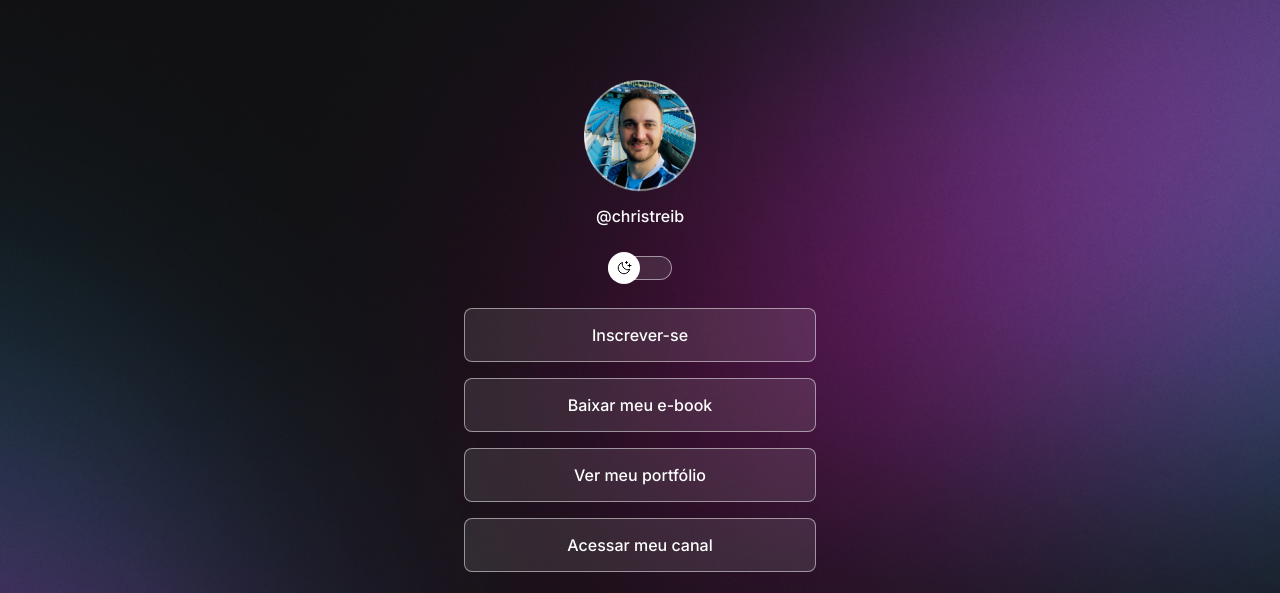
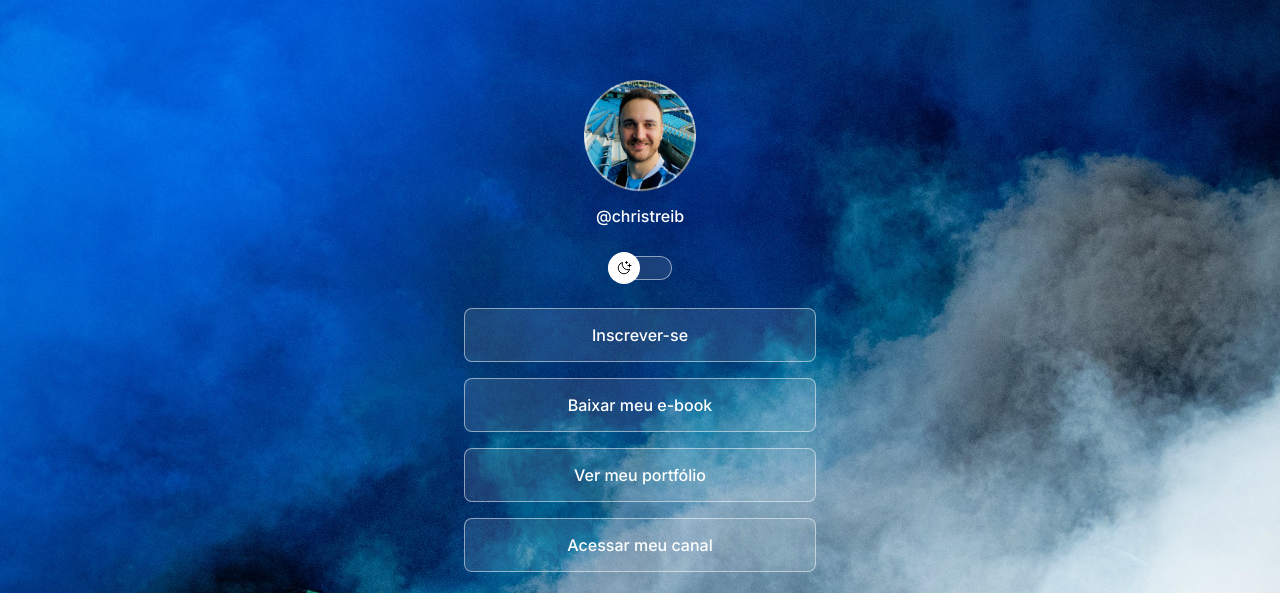
Before and after one commit to christreib/MinhasRedes, a plain HTML site: page index.html in a window 1280 px wide. Shown: the top 593 px of the page. Drawn offline with nearby package versions, Linux system fonts and the light colour scheme.

Commit message:
:tada: Novo Background

```diff
--- a/style.css
+++ b/style.css
@@ -158,10 +158,10 @@ footer {
 /* media queries */
 @media (min-width: 700px) {
   :root {
-    --bg-url: url(./assets/bg-desktop.jpg);
+    --bg-url: url(./assets/bg-novo.jpg);
   }
   .light {
-    --bg-url: url(./assets/bg-desktop-ligth.jpg);
+    --bg-url: url(./assets/bg-novo-2.jpg);
   }
 }
 /* animation */
```
Also changed, not shown: assets/bg-novo-2.jpg (added), assets/bg-novo.jpg (added).
